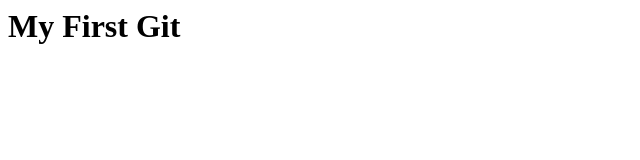
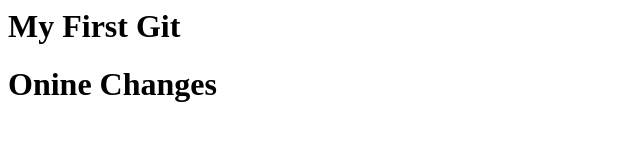
Before and after one commit to PracXeon/firstgit, a plain HTML site: page index.html in a window 1280 px wide. Shown: the whole page, without its empty margins (0-640 px from the left). Drawn offline with Linux system fonts and the light colour scheme.

Commit message:
Online Changes

```diff
--- a/index.html
+++ b/index.html
@@ -1 +1,2 @@
 <h1>My First Git</h1>
+<h1>Onine Changes</h1>
```
